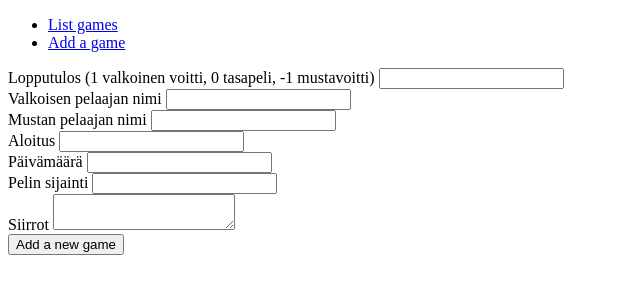
After one commit to AlecSiikaluoma/Shakkipelit, a Flask app: page /games/new/ in a window 1280 px wide. The commit adds this page. Shown: the top 300 px of the page, without its empty margins (0-640 px from the left). Run offline with Flask 2, Linux system fonts and the light colour scheme.

Commit message:
Initial structure for app

```diff
--- a/app/__init__.py
+++ b/app/__init__.py
@@ -6,7 +6,7 @@ from flask_sqlalchemy import SQLAlchemy
 # Käytetään tasks.db-nimistä SQLite-tietokantaa. Kolme vinoviivaa
 # kertoo, tiedosto sijaitsee tämän sovelluksen tiedostojen kanssa
 # samassa paikassa
-app.config["SQLALCHEMY_DATABASE_URI"] = "sqlite:///tasks.db"
+app.config["SQLALCHEMY_DATABASE_URI"] = "sqlite:///games.db"
 # Pyydetään SQLAlchemyä tulostamaan kaikki SQL-kyselyt
 app.config["SQLALCHEMY_ECHO"] = True
 
@@ -15,8 +15,8 @@ db = SQLAlchemy(app)
 
 # Luetaan kansiosta application tiedoston views sisältö
 from app import views
-from app.tasks import models
-from app.tasks import views
+from app.games import models
+from app.games import views
 
 # Luodaan lopulta tarvittavat tietokantataulut
 db.create_all()
--- /dev/null
+++ b/app/games/views.py
@@ -0,0 +1,46 @@
+from app import app, db
+from flask import redirect, render_template, request, url_for
+from app.games.models import Game
+
+@app.route("/games/new/")
+def games_form():
+    return render_template("games/new.html")
+
+@app.route("/games/<game_id>/view")
+def game_view(game_id):
+    return render_template("games/view.html", game = Game.query.get(game_id))
+
+@app.route("/games/<game_id>/edit", methods=["GET"])
+def game_edit_view(game_id):
+    return render_template("games/edit.html", game = Game.query.get(game_id))
+
+@app.route("/games/<game_id>/edit", methods=["PUT"])
+def game_edit(game_id):
+	game = Game.query.get(game_id)
+	game.whitePlayer = request.form.get("whitePlayer")
+	game.blackPlayer = request.form.get("blackPlayer")
+	game.game_date = request.form.get("game_date")
+	game.game_location = request.form.get("game_location")
+	game.result = request.form.get("result")
+	game.opening = request.form.get("opening")
+	game.moves = request.form.get("moves")
+
+	db.session().commit()
+
+	return redirect(url_for("game_view", game_id=game_id))
+
+@app.route("/games/", methods=["POST"])
+def games_create():
+    t = Game(request.form.get("whitePlayer"),
+     request.form.get("blackPlayer"), request.form.get("game_date"), request.form.get("game_location"),
+     request.form.get("result"), request.form.get("opening"),
+     request.form.get("moves"))
+
+    db.session().add(t)
+    db.session().commit()
+
+    return redirect(url_for("games_index"))
+
+@app.route("/games", methods=["GET"])
+def games_index():
+    return render_template("games/list.html", games = Game.query.all())
--- /dev/null
+++ b/app/templates/games/new.html
@@ -0,0 +1,21 @@
+{% extends "layout.html" %}
+
+{% block body %}
+<form method="POST" action="{{ url_for('games_create') }}">
+  <span>Lopputulos (1 valkoinen voitti, 0 tasapeli, -1 mustavoitti)</span>
+  <input type="text" name="result"/><br/>
+  <span>Valkoisen pelaajan nimi</span>
+  <input type="text" name="whitePlayer"/><br/>
+  <span>Mustan pelaajan nimi</span>
+  <input type="text" name="blackPlayer"/><br/>
+  <span>Aloitus</span>
+  <input type="text" name="opening"/><br/>
+  <span>Päivämäärä</span>
+  <input type="text" name="game_date"/><br/>
+  <span>Pelin sijainti</span>
+  <input type="text" name="game_location"/><br/>
+  <span>Siirrot</span>
+  <textarea type="text" name="moves"></textarea><br/>
+  <input type="submit" value="Add a new game"/>
+</form>
+{% endblock %}
--- a/app/templates/layout.html
+++ b/app/templates/layout.html
@@ -7,8 +7,8 @@
 
     <body>
       <ul>
-        <li><a href="{{ url_for('tasks_index') }}">List tasks</a></li>
-        <li><a href="{{ url_for('tasks_form') }}">Add a task</a></li>
+        <li><a href="{{ url_for('games_index') }}">List games</a></li>
+        <li><a href="{{ url_for('games_form') }}">Add a game</a></li>
       </ul>
 
       {% block body %}
```
Also changed, not shown: app/games/models.py (added, +25 -0 lines), app/tasks/models.py (deleted, +0 -14 lines), app/tasks/views.py (deleted, +0 -29 lines), app/templates/games/edit.html (added, +21 -0 lines), app/templates/games/list.html (added, +23 -0 lines), app/templates/games/view.html (added, +13 -0 lines), app/templates/tasks/list.html (deleted, +0 -22 lines), app/templates/tasks/new.html (deleted, +0 -8 lines), app/games.db (added), app/games/__init__.py (added).
